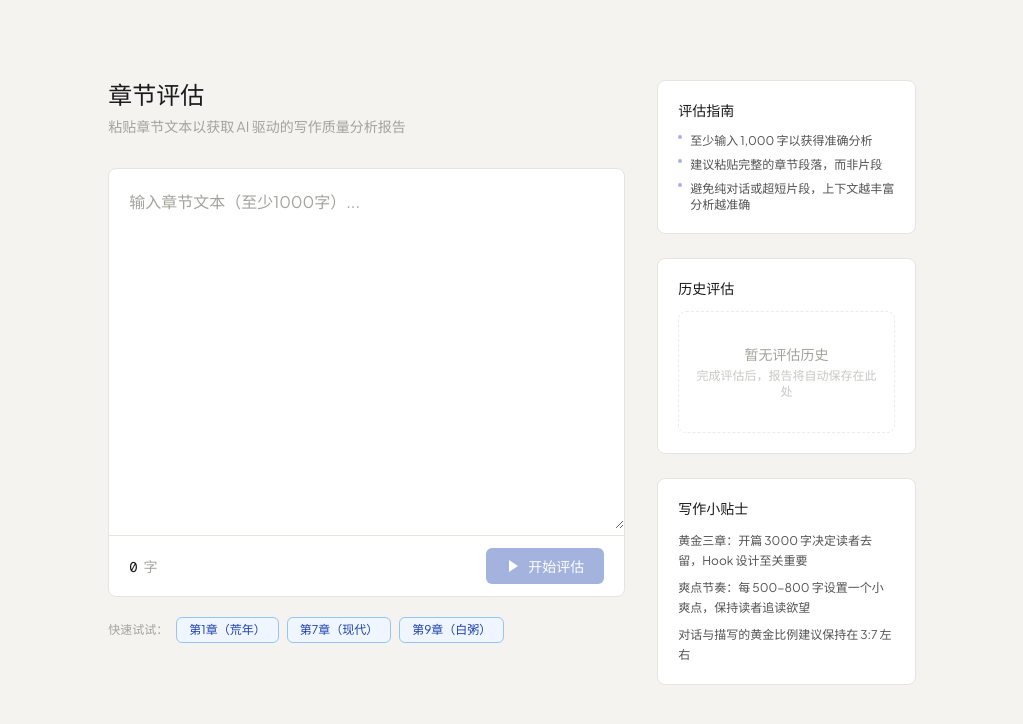
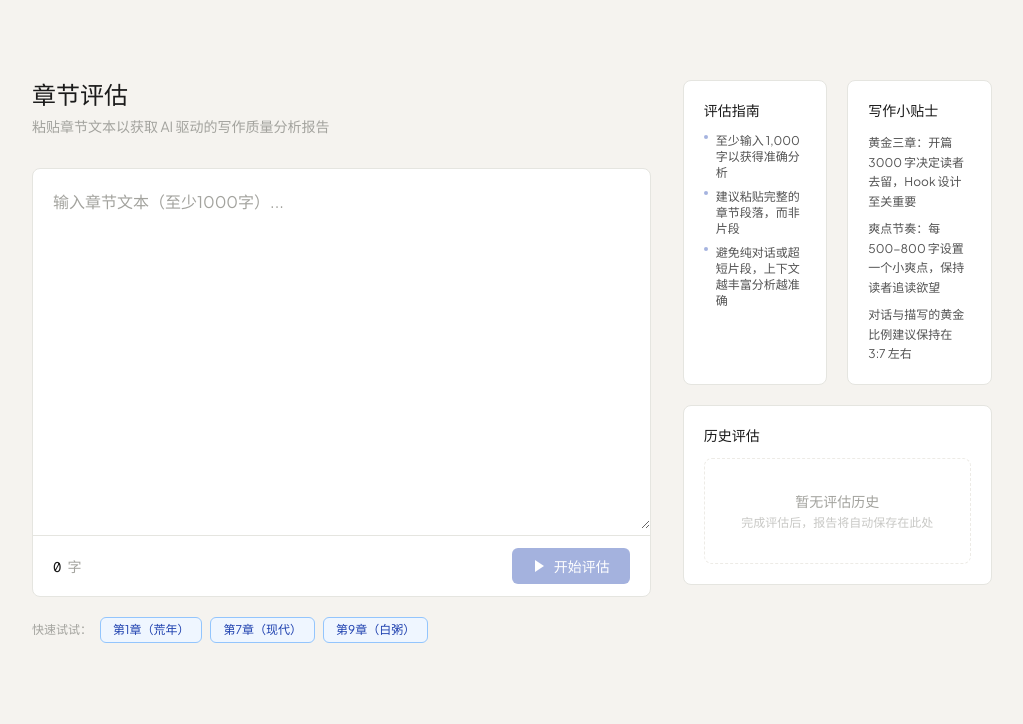
Before and after one commit to violetGarend/novelscope, a Next.js app in the folder frontend/: page / in a window 1280 px wide. Shown: the top 724 px of the page, without its empty margins (128-1151 px from the left). Built offline with nearby package versions, Linux system fonts and the light colour scheme.

Commit message:
refactor: 右侧面板排版 — 指南+贴士并排，历史单独一行

```diff
--- a/frontend/src/components/EvaluatePage.tsx
+++ b/frontend/src/components/EvaluatePage.tsx
@@ -880,10 +880,11 @@ export function EvaluatePage() {
         </div>
 
         {/* Right column: auxiliary panel */}
-        <div className="flex-[1] min-w-0">
-          <div className="space-y-6">
+        <div className="flex-[1] min-w-0 flex flex-col gap-5">
+          {/* Top row: 评估指南 + 写作小贴士 side by side */}
+          <div className="flex gap-5">
             {/* 评估指南 */}
-            <div className="bg-surface rounded-lg border border-border p-5">
+            <div className="flex-1 bg-surface rounded-lg border border-border p-5">
               <h3 className="font-display text-sm text-text mb-3">评估指南</h3>
               <ul className="space-y-2">
                 <li className="flex items-start gap-2 text-xs text-text-secondary">
@@ -901,25 +902,8 @@ export function EvaluatePage() {
               </ul>
             </div>
 
-            {/* 历史评估 */}
-            <div className="bg-surface rounded-lg border border-border p-5">
-              <div className="flex items-baseline gap-2 mb-3">
-                <h3 className="font-display text-sm text-text">历史评估</h3>
-                {entries.length > 0 && (
-                  <span className="text-xs text-text-muted font-mono">最近 {entries.length} 条</span>
-                )}
-              </div>
-              <EvaluationHistory
-                onSelect={(entry) => {
-                  if (entry.fullReport) {
-                    useEvaluationStore.setState({ result: entry.fullReport, phase: "done" });
-                  }
-                }}
-              />
-            </div>
-
             {/* 写作小贴士 */}
-            <div className="bg-surface rounded-lg border border-border p-5">
+            <div className="flex-1 bg-surface rounded-lg border border-border p-5">
               <h3 className="font-display text-sm text-text mb-3">写作小贴士</h3>
               <ul className="space-y-2">
                 <li className="text-xs text-text-secondary leading-relaxed">
@@ -934,6 +918,23 @@ export function EvaluatePage() {
               </ul>
             </div>
           </div>
+
+          {/* 历史评估 — 底部全宽 */}
+          <div className="bg-surface rounded-lg border border-border p-5">
+            <div className="flex items-baseline gap-2 mb-3">
+              <h3 className="font-display text-sm text-text">历史评估</h3>
+              {entries.length > 0 && (
+                <span className="text-xs text-text-muted font-mono">最近 {entries.length} 条</span>
+              )}
+            </div>
+            <EvaluationHistory
+              onSelect={(entry) => {
+                if (entry.fullReport) {
+                  useEvaluationStore.setState({ result: entry.fullReport, phase: "done" });
+                }
+              }}
+            />
+          </div>
         </div>
       </div>
     </div>
```
